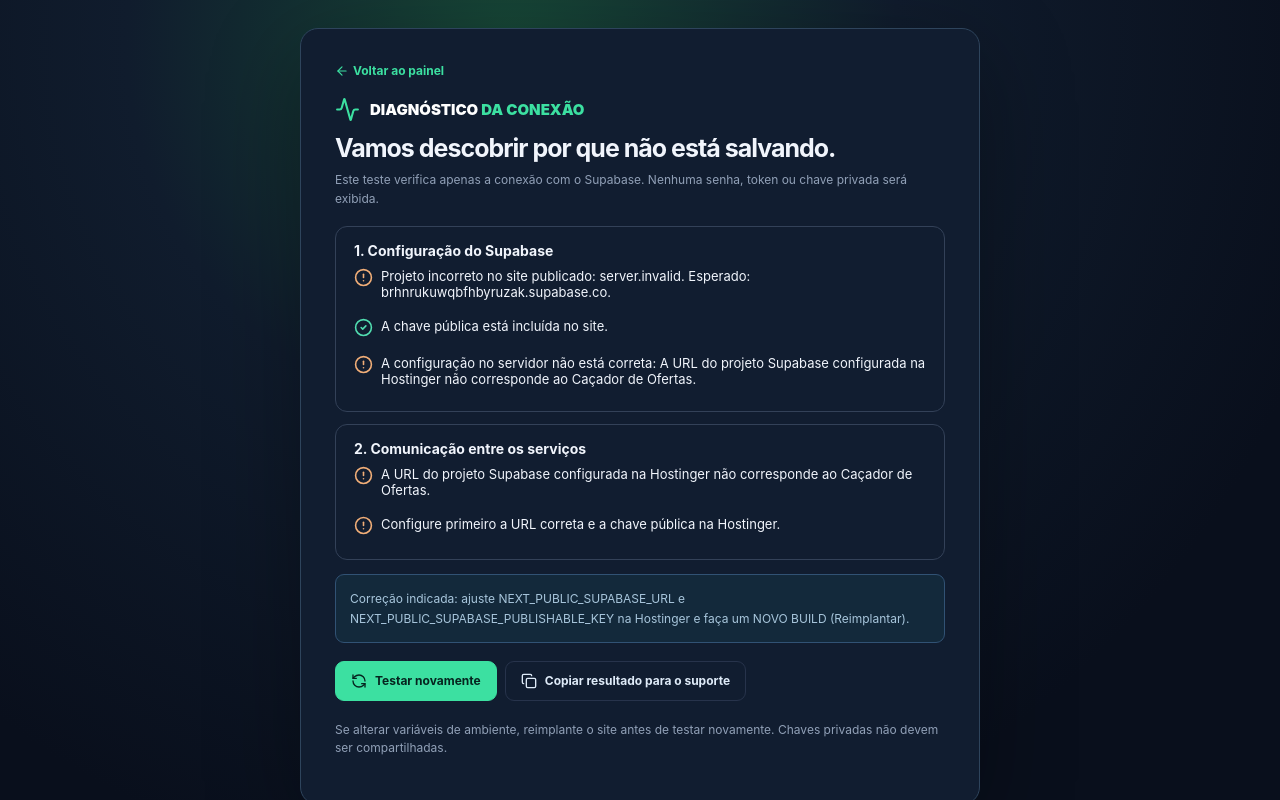
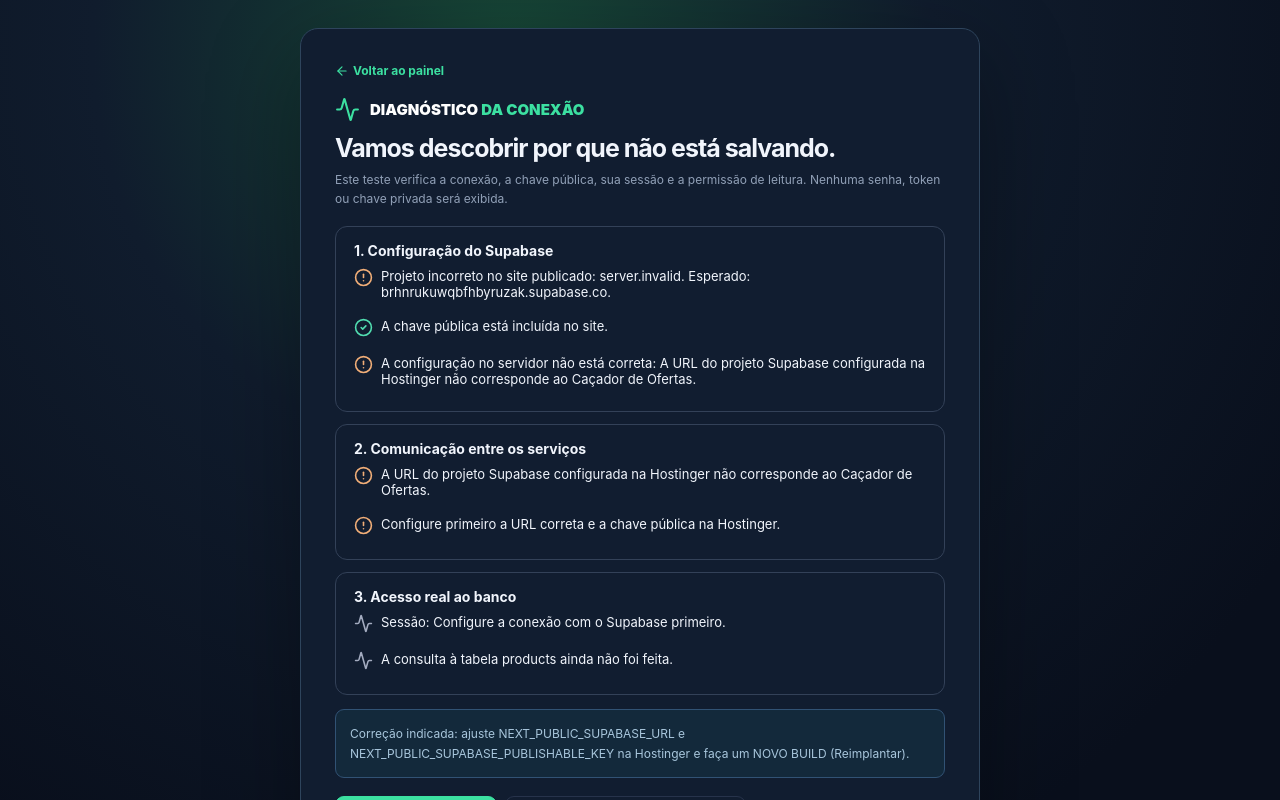
Before and after one commit to jhonyv02/Ca-ador-de-Ofertas-IA, a Next.js app: page /diagnostico in a window 1280 px wide. Shown: the top 800 px of the page. Built offline with nearby package versions, Linux system fonts and the light colour scheme; no server answers.

Commit message:
Testa chave publica, sessao do usuario e permissao real de leitura da tabela products

```diff
--- a/app/diagnostico/page.tsx
+++ b/app/diagnostico/page.tsx
@@ -2,6 +2,7 @@
 
 import {useCallback,useEffect,useState} from 'react';
 import Link from 'next/link';
+import {browserClient} from '@/lib/supabase/browser';
 import {Activity,CheckCircle2,AlertCircle,LoaderCircle,RefreshCcw,Copy,ArrowLeft} from 'lucide-react';
 
 const EXPECTED_HOST = 'brhnrukuwqbfhbyruzak.supabase.co';
@@ -9,6 +10,10 @@ const SUPABASE_URL = process.env.NEXT_PUBLIC_SUPABASE_URL || '';
 const PUBLISHABLE_KEY = process.env.NEXT_PUBLIC_SUPABASE_PUBLISHABLE_KEY || '';
 
 type Check = {reached:boolean|null;status:number|null;error:string|null};
+type DatabaseCheck = {
+  authenticated:boolean|null; authError:string|null;
+  readOk:boolean|null; readStatus:number|null; readCode:string|null; readError:string|null;
+};
 type Server = {
   checkedAt:string; expectedHost:string; configuredHost:string;
   correctProject:boolean;publicKeyPresent:boolean;
@@ -33,12 +38,31 @@ async function browserCheck():Promise<Check> {
     const response = await fetch(`https://${EXPECTED_HOST}/auth/v1/health`, {
       method:'GET',cache:'no-store',redirect:'manual',mode:'cors',
       signal:AbortSignal.timeout(6500),
-      headers:{Accept:'application/json'}
+      headers:{Accept:'application/json',apikey:PUBLISHABLE_KEY}
     });
     return {reached:true,status:response.status,
-      error:response.status>=500?'O Supabase respondeu com erro HTTP '+response.status+'.':null};
+      error:response.status===401||response.status===403?
+        'O Supabase recebeu e recusou a chave pública (HTTP '+response.status+'). Confira a chave Publishable do projeto.':
+        response.status>=400?'O Supabase respondeu com erro HTTP '+response.status+'.':null};
   } catch {
     return {reached:false,status:null,error:'O navegador não conseguiu acessar o Supabase. Pode ser DNS, extensão de privacidade, CORS, bloqueio de rede ou indisponibilidade.'};
+  }
+}
+
+async function databaseCheck():Promise<DatabaseCheck>{
+  const empty:DatabaseCheck={authenticated:null,authError:null,readOk:null,readStatus:null,readCode:null,readError:null};
+  if(!CLIENT_PROJECT_OK||!CLIENT_KEY_OK) return {...empty,authError:'Configure a conexão com o Supabase primeiro.'};
+  try {
+    const client=browserClient();
+    const {data:{user},error:authError}=await client.auth.getUser();
+    if(authError||!user){
+      return {...empty,authenticated:false,authError:authError?.message?.slice(0,180)||'Não há uma sessão de usuário válida. Faça login novamente no Caçador de Ofertas.'};
+    }
+    const {error,status}=await client.from('products').select('id',{head:true}).limit(1);
+    return {...empty,authenticated:true,readOk:!error,readStatus:status,
+      readCode:error?.code||null,readError:error?.message?.slice(0,180)||null};
+  }catch(e){
+    return {...empty,authError:e instanceof Error?e.message.slice(0,180):'Falha de rede ao testar a sessão.'};
   }
 }
 
@@ -54,19 +78,22 @@ export default function Diagnostico() {
  const [busy,setBusy]=useState(true);
  const [server,setServer]=useState<Server|null>(null);
  const [browser,setBrowser]=useState<Check>({reached:null,status:null,error:null});
+ const [db,setDb]=useState<DatabaseCheck>({authenticated:null,authError:null,readOk:null,readStatus:null,readCode:null,readError:null});
  const [copied,setCopied]=useState(false);
 
  const run=useCallback(async()=>{
    setBusy(true);setCopied(false);
-   const [sv,bv]=await Promise.allSettled([
+   const [sv,bv,dv]=await Promise.allSettled([
      fetch('/api/diagnostico',{method:'GET',cache:'no-store'}).then(async r=>{
        if(!r.ok)throw new Error('O servidor retornou HTTP '+r.status);
        return await r.json() as Server;
      }),
      browserCheck(),
+     databaseCheck(),
    ]);
    setServer(sv.status==='fulfilled'?sv.value:null);
    setBrowser(bv.status==='fulfilled'?bv.value:{reached:false,status:null,error:'Falha inesperada no teste pelo navegador.'});
+   setDb(dv.status==='fulfilled'?dv.value:{authenticated:null,authError:'Teste de sessão não pôde ser concluído.',readOk:null,readStatus:null,readCode:null,readError:null});
    setBusy(false);
  },[]);
 
@@ -80,19 +107,23 @@ export default function Diagnostico() {
   'Projeto no servidor: '+(server?.configuredHost||'não verificado'),
   'Chave pública no servidor: '+(server?.publicKeyPresent?'configurada':'ausente/não verificada'),
   'Hostinger > Supabase: '+(server?.serverReachable===true?'conectou (HTTP '+server?.httpStatus+')':server?.serverReachable===false?'falhou':'não testado'),
-  'Navegador > Supabase: '+(browser.reached===true?'conectou (HTTP '+browser.status+')':browser.reached===false?'falhou':'não testado'),
+  'Navegador > Supabase (chave pública): '+(browser.reached===true?'HTTP '+browser.status:browser.reached===false?'falhou':'não testado'),
+  'Sessão autenticada: '+(db.authenticated===true?'válida':db.authenticated===false?'inválida':'não verificada'),
+  'Leitura da tabela products: '+(db.readOk===true?'permitida (HTTP '+db.readStatus+')':db.readOk===false?'falhou (HTTP '+db.readStatus+', código '+(db.readCode||'não informado')+')':'não testada'),
+  'Erro de sessão: '+(db.authError||'nenhum'),
+  'Erro de leitura: '+(db.readError||'nenhum'),
  ].join('\n');
 
  const projectOk=CLIENT_PROJECT_OK&&CLIENT_KEY_OK&&server?.correctProject===true&&server?.publicKeyPresent===true;
- const serverOk=server?.serverReachable===true && server.httpStatus!==null && server.httpStatus<500;
- const browserOk=browser.reached===true && browser.status!==null && browser.status<500;
+ const serverOk=server?.serverReachable===true && server.httpStatus!==null && server.httpStatus>=200 && server.httpStatus<300;
+ const browserOk=browser.reached===true && browser.status!==null && browser.status>=200 && browser.status<300;
 
  return <main className="auth-page" style={{padding:'28px 16px'}}>
    <section className="auth-panel" style={{width:'min(100%,680px)',maxWidth:680}}>
     <Link href="/dashboard" className="small-link"><ArrowLeft size={14}/> Voltar ao painel</Link>
     <div className="auth-brand" style={{marginTop:16}}><Activity size={25}/><span>DIAGNÓSTICO <span style={{color:'#3ce0a1'}}>DA CONEXÃO</span></span></div>
     <h1 style={{fontSize:25,marginTop:12}}>Vamos descobrir por que não está salvando.</h1>
-    <p>Este teste verifica apenas a conexão com o Supabase. Nenhuma senha, token ou chave privada será exibida.</p>
+    <p>Este teste verifica a conexão, a chave pública, sua sessão e a permissão de leitura. Nenhuma senha, token ou chave privada será exibida.</p>
 
     <div style={{border:'1px solid #334158',borderRadius:12,padding:'15px 18px',marginTop:18}}>
       <strong>1. Configuração do Supabase</strong>
@@ -121,6 +152,20 @@ export default function Diagnostico() {
       </>}
     </div>
 
+    <div style={{border:'1px solid #334158',borderRadius:12,padding:'15px 18px',marginTop:12}}>
+      <strong>3. Acesso real ao banco</strong>
+      {busy?<p style={{marginTop:10}}>Conferindo sessão e tabela products...</p>:<>
+        <Result ok={db.authenticated} text={db.authenticated===true?
+          'Sua sessão de usuário está válida.':
+          'Sessão: '+(db.authError||'Entre na sua conta para conferir a autenticação.')}/>
+        <Result ok={db.readOk} text={db.readOk===true?
+          'Leitura da tabela products autorizada pelo Supabase (HTTP '+db.readStatus+').':
+          db.readOk===false?
+            'Consulta à tabela products falhou (HTTP '+db.readStatus+', código '+(db.readCode||'não informado')+'): '+(db.readError||'Sem detalhes.'):
+            'A consulta à tabela products ainda não foi feita.'}/>
+      </>}
+    </div>
+
     {!busy&&<div className="info-note" style={{marginTop:14}}>
       {!projectOk?
         'Correção indicada: ajuste NEXT_PUBLIC_SUPABASE_URL e NEXT_PUBLIC_SUPABASE_PUBLISHABLE_KEY na Hostinger e faça um NOVO BUILD (Reimplantar).':
@@ -128,7 +173,11 @@ export default function Diagnostico() {
         'A Hostinger não conseguiu concluir o teste. Confira se o projeto Supabase está ativo e se a hospedagem consegue acessar o endereço do Supabase.':
         !browserOk?
         'A Hostinger acessa o Supabase, mas seu navegador não. Experimente uma janela anônima sem extensões e verifique o erro na aba Rede (F12).':
-        'As duas conexões responderam. Se o salvamento continuar falhando, confira na aba Rede (F12) a requisição /rest/v1/products: o código HTTP pode indicar chave, sessão ou permissão RLS.'}
+        db.authenticated!==true?
+        'A sessão não foi validada. Entre novamente no Caçador de Ofertas e repita o diagnóstico.':
+        db.readOk!==true?
+        'A tabela products não pôde ser consultada. O código exibido acima ajuda a diferenciar falta de permissão, sessão e estrutura de banco.':
+        'Conexão, chave, sessão e leitura funcionaram. Se salvar ainda falhar, envie a mensagem exata do formulário: a operação de gravação pode exigir outra permissão.'}
     </div>}
     <div className="flex gap-2 wrap" style={{marginTop:18}}>
       <button type="button" className="btn btn-primary" onClick={()=>void run()} disabled={busy}>
```
